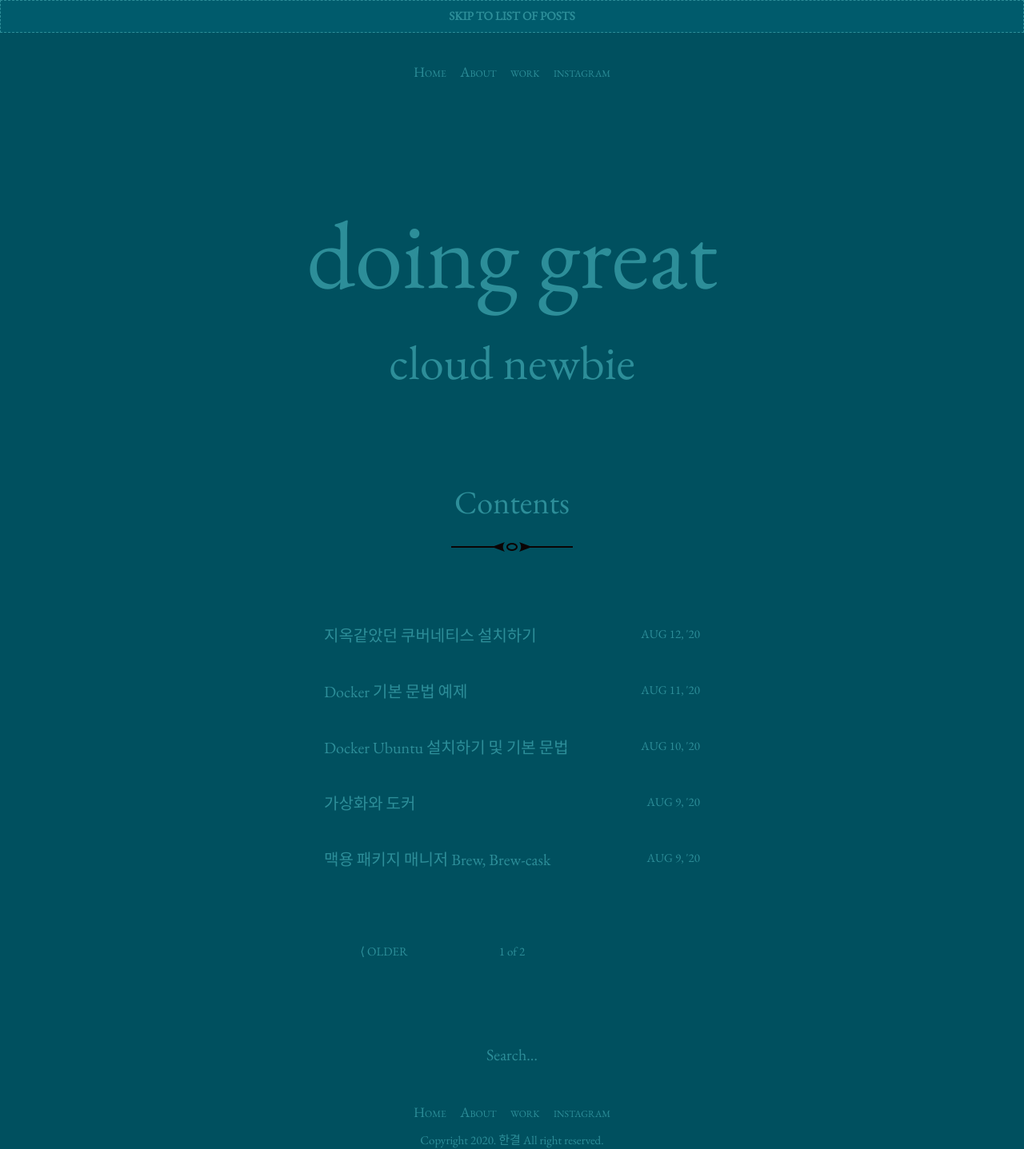
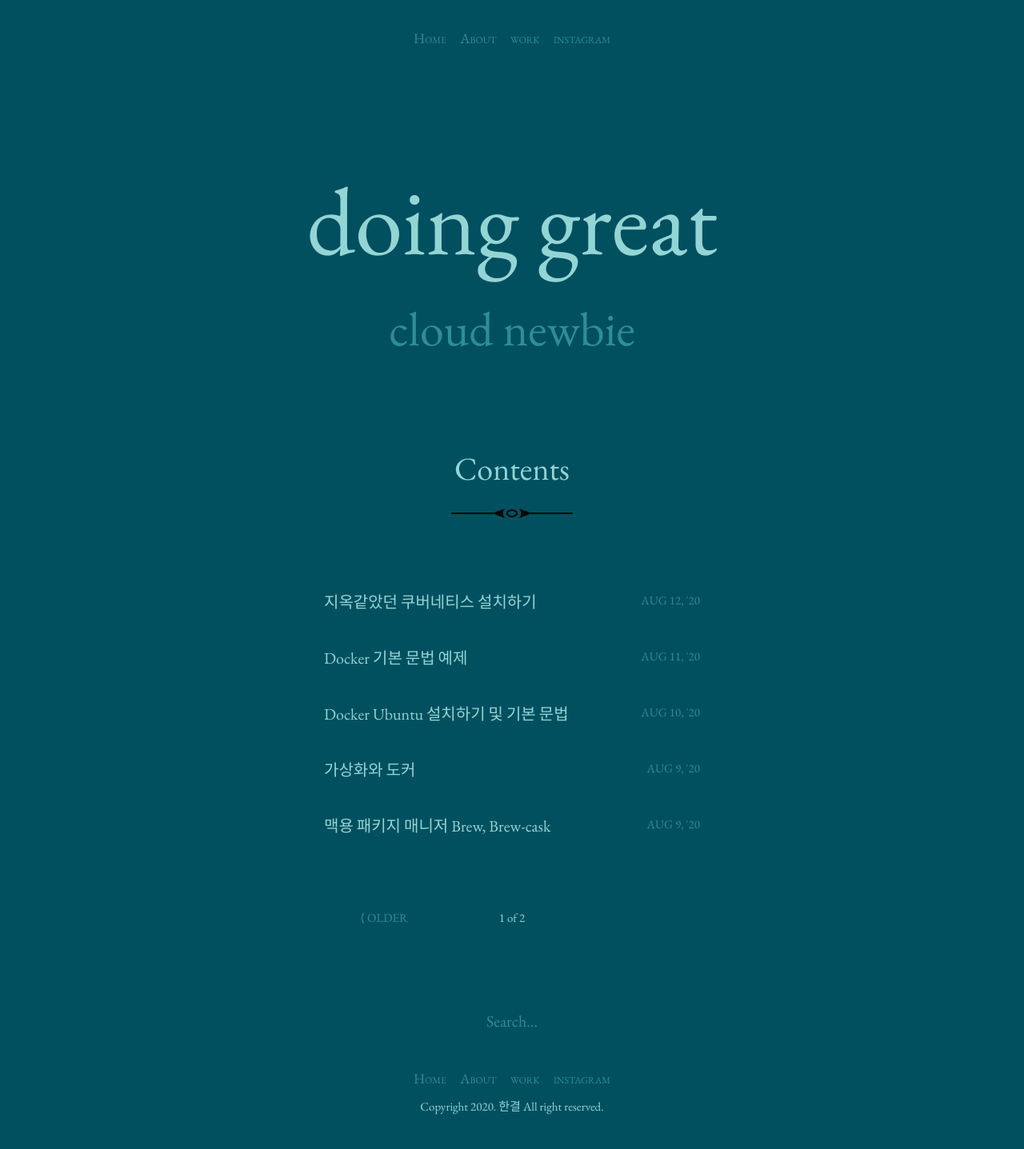
Before and after one commit to raesaeng/raesaeng.github.io, a Jekyll site: the page built from index.html, in a window 1280 px wide. Shown: the whole page at 80% size. Built offline with Jekyll 4.4.1, drawn with Linux system fonts in a browser that asks for light colours; the list of posts is cut into pages by our own code.

Commit message:
Update _variables.scss

```diff
--- a/_sass/_variables.scss
+++ b/_sass/_variables.scss
@@ -1,6 +1,6 @@
 $brand-color:         #00505f;
 $highlight:           lighten($brand-color, 35%);
-$text-color:          #2d8e99;
+$text-color:          #93d5d5;
 $muted-text-color:    #2d8e99;
 $font-family:         "EB Garamond", Garamond, "Times New Roman", serif;
 
```
